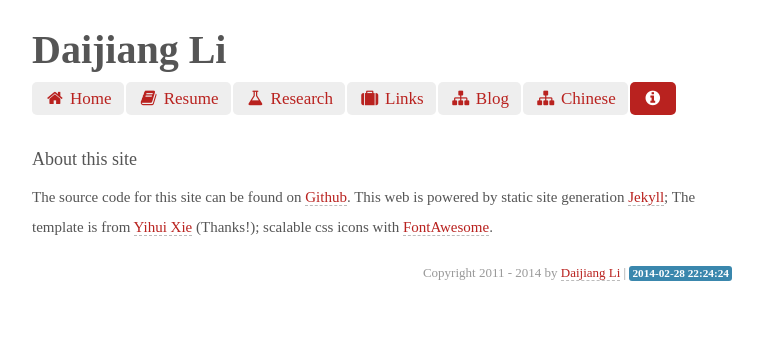
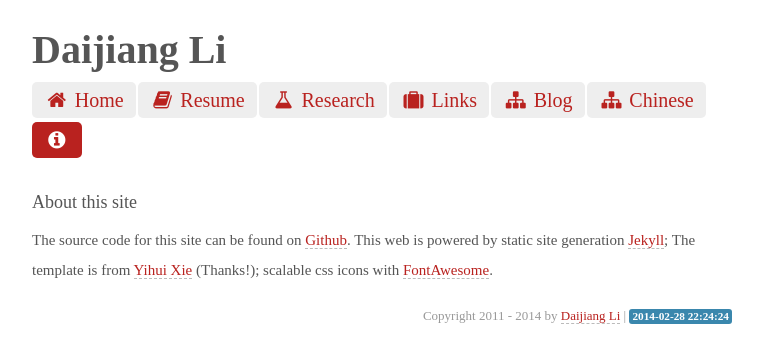
Before and after one commit to daijiang/Old-website, a Jekyll site: the page built from README.md, in a window 1280 px wide. Shown: the top 363 px of the page, without its empty margins (258-1021 px from the left). Built offline with Jekyll 4.4.1, drawn with Linux system fonts in a browser that asks for light colours; Markdown is read by kramdown in place of the engine named in the settings.

Commit message:
20px size?

```diff
--- a/assets/css/home.css
+++ b/assets/css/home.css
@@ -53,7 +53,7 @@ border:4px solid #FFF;
 
 body {
 font-family:'Source Sans Pro' !important,"Hiragino Sans GB","Microsoft YaHei",Trebuchet,"Trebuchet MS",Tahoma,"Lucida Grande","Lucida Sans Unicode",Verdana,sans-serif;
-font-size:17px;
+font-size:20px;
 line-height:28px;
 color:#555;
 background-color:#fff;
```
